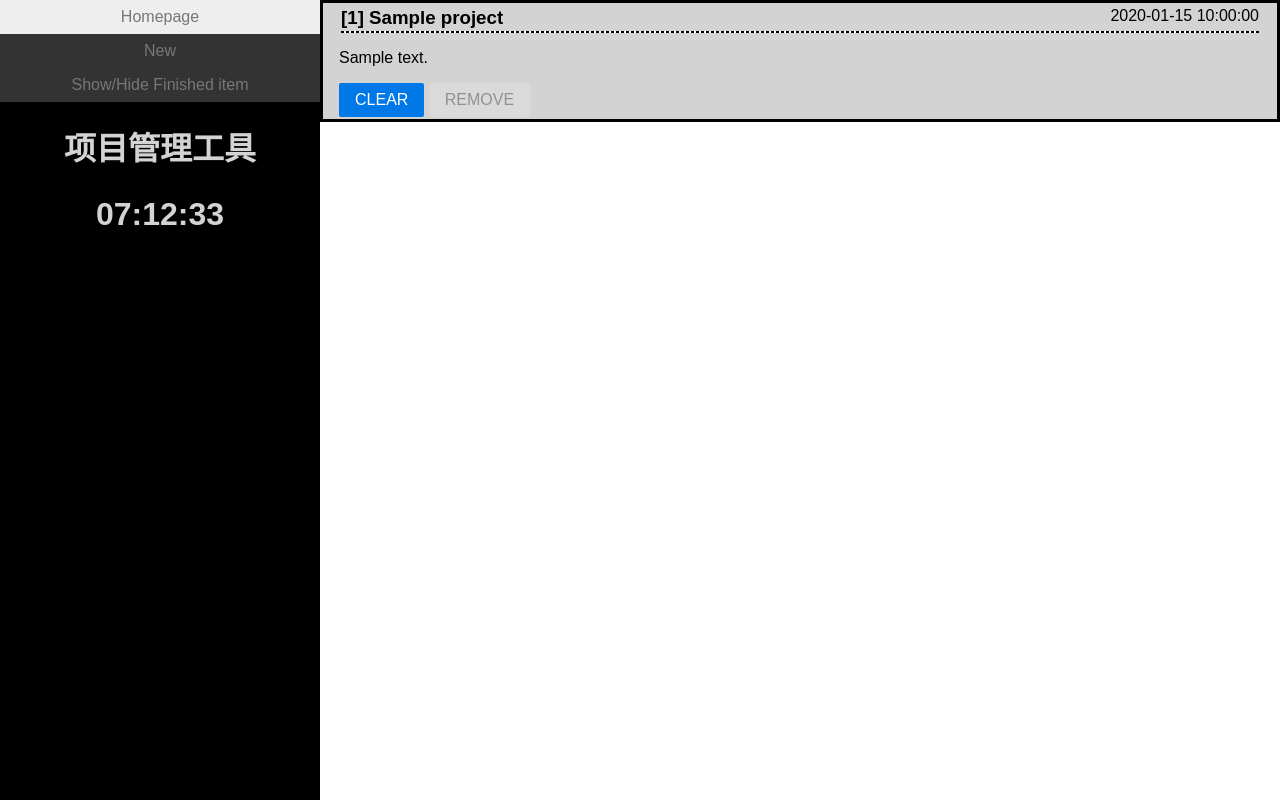
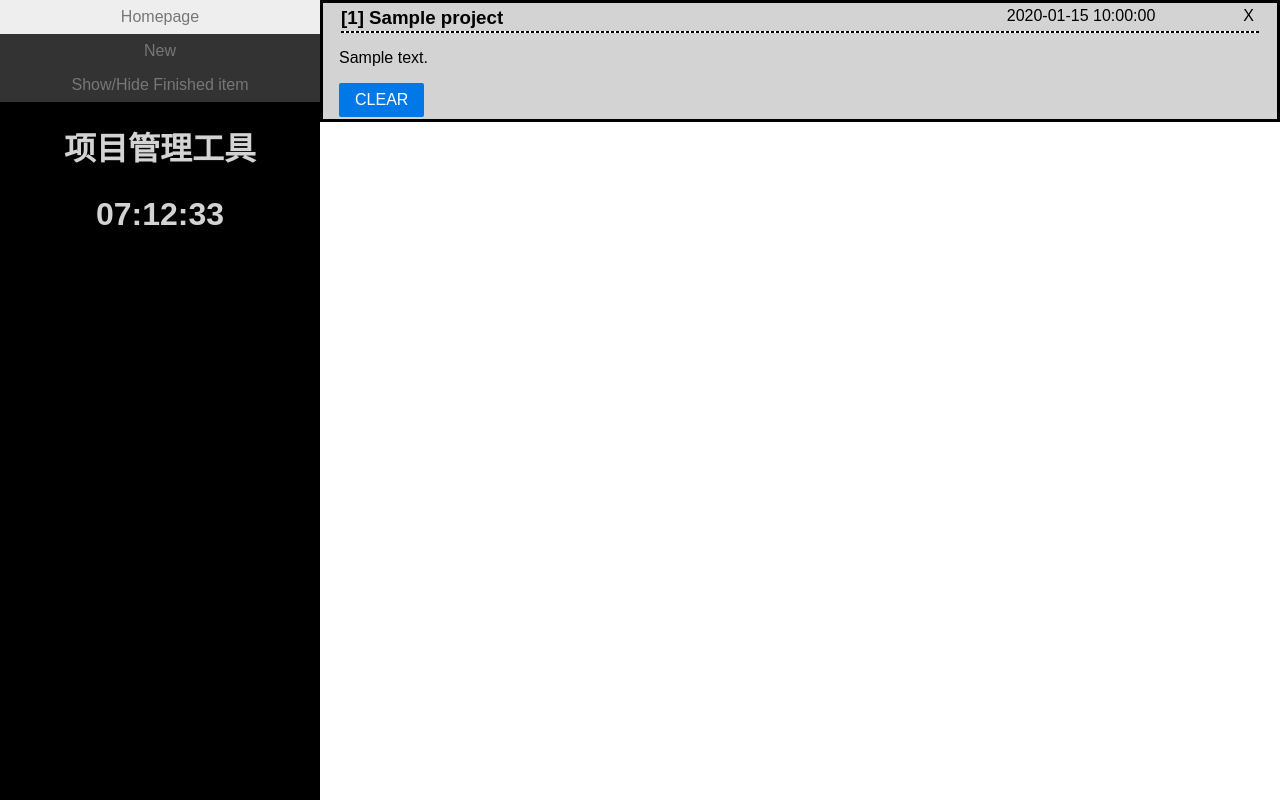
Before and after one commit to Curt-H/projectmanager, a Flask app: template flasky/app/templates/index.html in a window 1280 px wide. Run offline with Flask 2, Linux system fonts and the light colour scheme; the template is opened without the code that fills it: most values are stand-ins (such as "Sample title", 1, 10 or a date in 2020).

Commit message:
Feat(index): move remove button to the top right place

```diff
--- a/flasky/app/static/css/index.css
+++ b/flasky/app/static/css/index.css
@@ -79,3 +79,16 @@ hr.panel-assets {
         transform: translateX(100%);
     }
 }
+
+.cancle {
+    background-color: lightgray;
+    display: inline-block;
+    border: none;
+    float: right;
+    margin: 1px;
+    margin-left: 5rem;
+}
+
+.cancle:hover {
+    background-color: red;
+}
--- a/flasky/app/static/js/task.js
+++ b/flasky/app/static/js/task.js
@@ -39,11 +39,6 @@ let bindEventFinish = function () {
                     btn_finish.classList.remove('pure-button-primary');
                     btn_finish.classList.add('pure-button-disabled');
 
-                    let btn_cancle = e('.cancle', taskPanel);
-                    log('CANCLE:', btn_cancle);
-                    btn_cancle.classList.remove('pure-button-disabled');
-                    btn_cancle.classList.add('pure-button-primary');
-
                     // Add <s> into text
                     taskIdTitle.classList.add('fin');
                     taskTitle.classList.add('fin')
--- a/flasky/app/templates/index.html
+++ b/flasky/app/templates/index.html
@@ -16,23 +16,23 @@
     <div id="task-list" class="flex-container">
 
         {% for task in tasks %}
+            <div class="panel flex-item" data-id="{{ task.id }}">
             {% if not task.finish %}
-            <div class="panel flex-item" data-id="{{ task.id }}">
-                <h3 class="panel-title panel-assets">[{{ task.id }}] {{ task.project }}</h3><p class="panel-assets">{{ task.creat_time }}</p>
-                <hr class="panel-assets"/>
-                <p class="panel-content">{{ task.task_content }}</p>
-                <button class="finish pure-button pure-button-primary" name="edit">CLEAR</button>
-                <button class="cancle pure-button pure-button-disabled" name="delete">REMOVE</button>
-            </div>
+                    <h3 class="panel-title panel-assets">[{{ task.id }}] {{ task.project }}</h3>
+                    <button class="cancle" name="delete">X</button>
+                    <p class="panel-assets">{{ task.creat_time }}</p>
+                    <hr class="panel-assets"/>
+                    <p class="panel-content">{{ task.task_content }}</p>
+                    <button class="finish pure-button pure-button-primary" name="edit">CLEAR</button>
             {% elif config.show_finished_item %}
-                <div class="panel flex-item" data-id="{{ task.id }}">
-                    <h3 class="panel-title panel-assets fin">[{{ task.id }}] {{ task.project }}</h3><p class="panel-assets">{{ task.creat_time }}</p>
+                    <h3 class="panel-title panel-assets fin">[{{ task.id }}] {{ task.project }}</h3>
+                    <button class="cancle" name="delete">X</button>
+                    <p class="panel-assets">{{ task.creat_time }}</p>
                     <hr class="panel-assets"/>
                     <p class="panel-content fin">{{ task.task_content }}</p>
                     <button class="finish pure-button pure-button-disabled" name="edit">CLEAR</button>
-                    <button class="cancle pure-button pure-button-primary" name="delete">REMOVE</button>
-                </div>
             {% endif %}
+            </div>
         {% endfor %}
     </div>
 {% endblock %}
```
